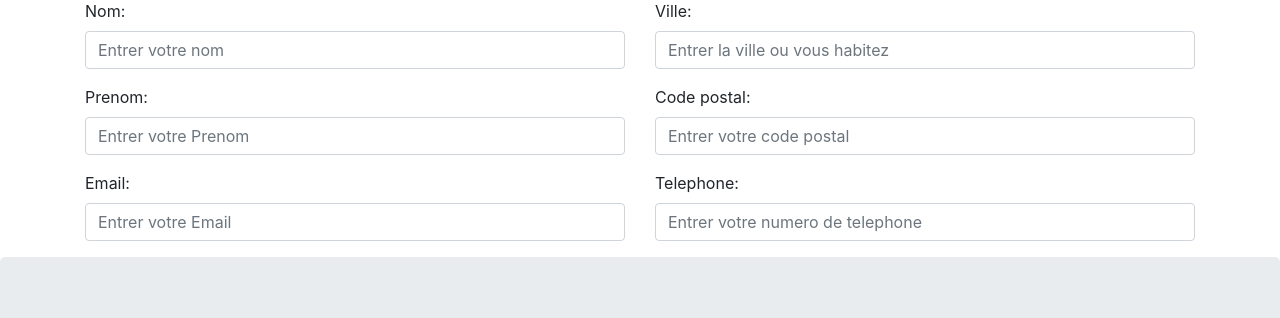
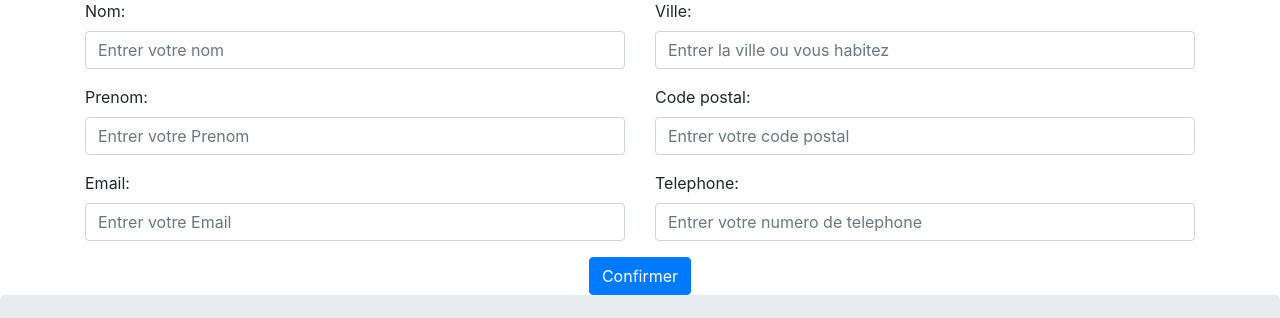
Before and after one commit to toniotktz/LAG, a PHP site: page /formInscription.php in a window 1280 px wide. Shown: the part 1003-1321 px from the top of the page. Run offline with PHP 8.4, Linux system fonts and the light colour scheme.

Commit message:
button centre

```diff
--- a/LAG/formInscription.php
+++ b/LAG/formInscription.php
@@ -36,6 +36,10 @@
                 </div>
             </div>
         </form>
+        <div class="text-center">
+            <button type="button" class="btn btn-primary">Confirmer</button>
+        </div>
+
     </div>
 </body>
 <?php require "footer.php"?>
```
